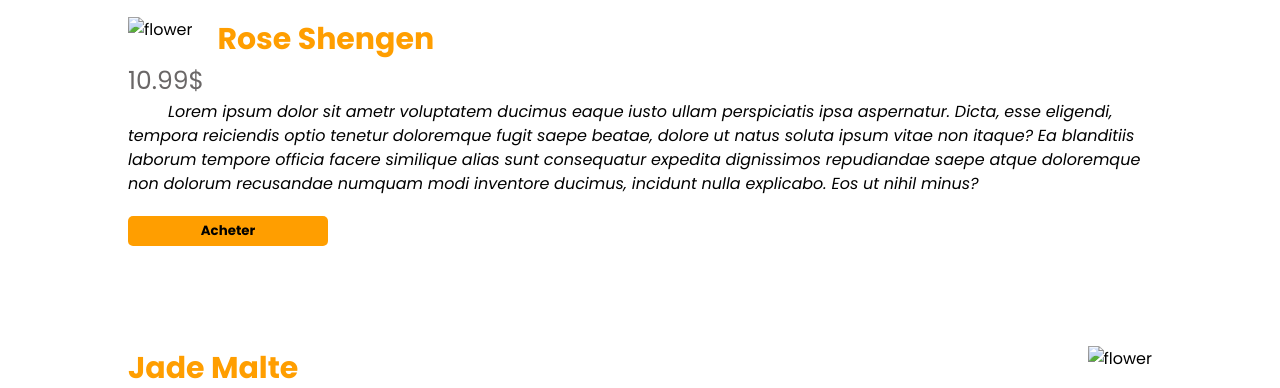
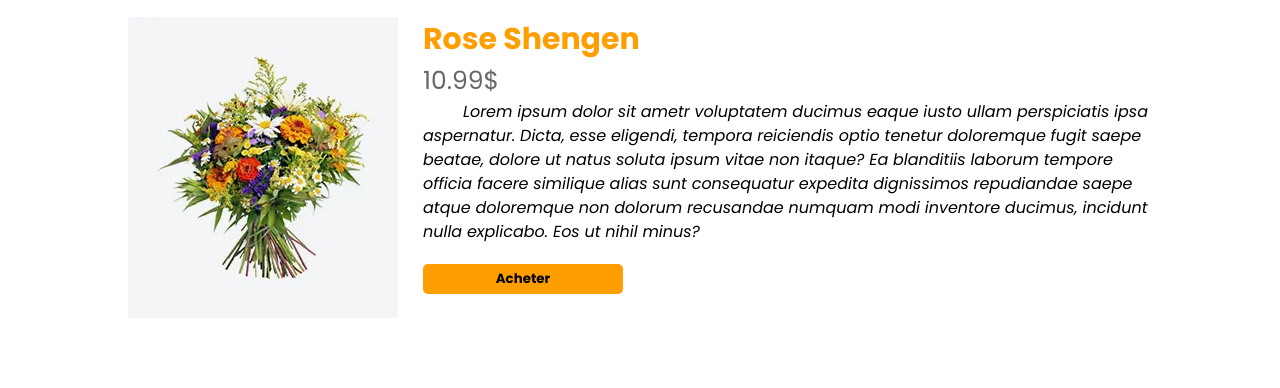
Before and after one commit to Goumey/formulaire, a plain HTML site: page flower-shop.html in a window 1280 px wide. Shown: the part 520-908 px from the top of the page. Drawn offline with Linux system fonts and the light colour scheme; the site is published under a folder, as on GitHub Pages, so addresses that start at the root find nothing.

Commit message:
first commit

```diff
--- a/flower-shop.html
+++ b/flower-shop.html
@@ -21,7 +21,7 @@
 <div class="product-collection">
     <h2>Notre collection</h2>
     <div class="product-cart-1">
-        <img src="/images/product-3.png" alt="flower">
+        <img src="./images/product-3.png" alt="flower">
         <div class="description">
             <h5>Rose Shengen</h5>
             <p class="price">10.99$</p>
@@ -33,7 +33,7 @@
         </div>
     </div>
     <div class="product-cart-2">
-        <img src="/images/product-7.png" alt="flower">
+        <img src="./images/product-7.png" alt="flower">
 
             <div class="description">
                 <h5>Jade Malte</h5>
```
